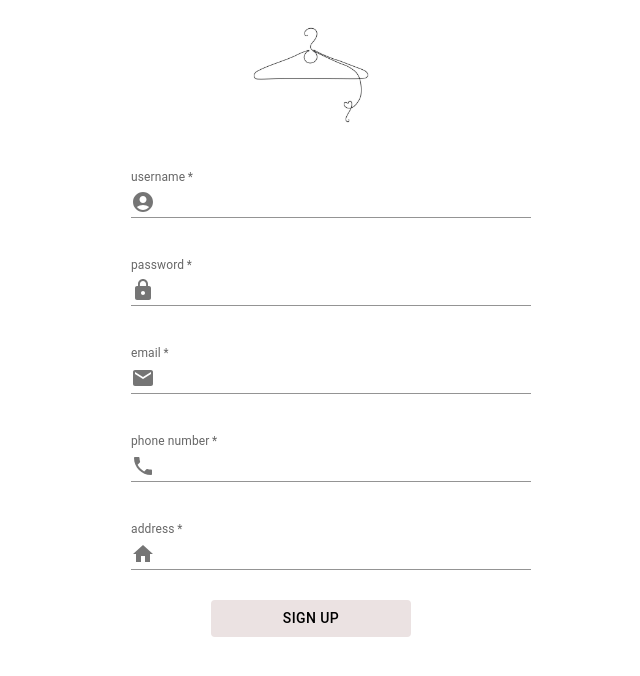
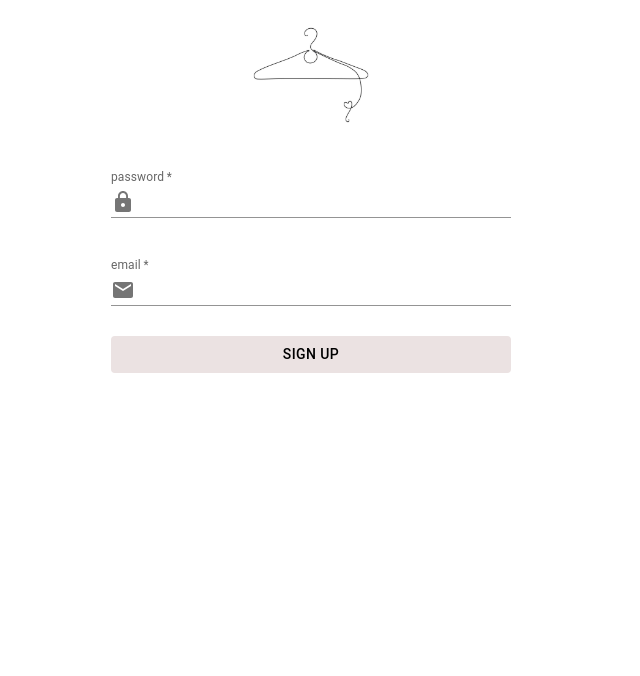
Before and after one commit to danielnissan1/myApp, a React (Create React App) app in the folder client/: page /register in a window 1280 px wide. Shown: the top 676 px of the page, without its empty margins (329-969 px from the left). Built offline with nearby package versions, Linux system fonts and the light colour scheme.

Commit message:
did only the client side

```diff
--- a/client/package.json
+++ b/client/package.json
@@ -11,6 +11,7 @@
     "@mui/icons-material": "^5.11.9",
     "@mui/material": "^5.11.9",
     "@radix-ui/react-dialog": "^1.1.4",
+    "@react-oauth/google": "^0.12.1",
     "@testing-library/jest-dom": "^5.16.5",
     "@testing-library/react": "^13.4.0",
     "@testing-library/user-event": "^13.5.0",
--- a/client/src/components/Login/register.tsx
+++ b/client/src/components/Login/register.tsx
@@ -14,11 +14,13 @@ import { z } from "zod";
 import { useNavigate } from "react-router-dom";
 import { RoutesValues } from "../../consts/routes";
 import hangerImage from "/Users/noa/Desktop/Projects/Degree/webApplications/firstAssignment/myApp/client/src/assets/hanger.jpg";
+import axios from "axios";
+import { CredentialResponse, GoogleLogin } from "@react-oauth/google";
 
 const schema = z.object({
-  username: z.string().refine((value) => /^[A-Z]/.test(value), {
-    message: "Username must start with a capital letter",
-  }),
+  // username: z.string().refine((value) => /^[A-Z]/.test(value), {
+  //   message: "Username must start with a capital letter",
+  // }),
   password: z
     .string()
     .min(5, "Password has to be at least 5 characters")
@@ -35,11 +37,11 @@ const schema = z.object({
       "Password must contain at least one capital letter, one andlowcase letter and numbers"
     ),
   email: z.string().email("Please enter a valid email address"),
-  phoneNumber: z
-    .string()
-    .length(10, "Please enter a valid phone number")
-    .startsWith("05", "Please enter a valid phone number"),
-  address: z.string(),
+  // phoneNumber: z
+  //   .string()
+  //   .length(10, "Please enter a valid phone number")
+  //   .startsWith("05", "Please enter a valid phone number"),
+  // address: z.string(),
 });
 type formData = z.infer<typeof schema>;
 
@@ -52,9 +54,27 @@ const Register = () => {
   const navigate = useNavigate();
 
   const onSignUp = (data: FieldValues) => {
-    //TODO
-    // console.log(data);
+    axios
+      .post("http://localhost:3001", {
+        email: data.email,
+        password: data.password,
+      })
+      .then((response) => {
+        console.log(response.data);
+      })
+      .catch((err) => {
+        console.log(err);
+      });
+
     navigate(RoutesValues.HOME);
+  };
+
+  const onGoogleLoginSuccess = (credentialResponse: CredentialResponse) => {
+    console.log(credentialResponse);
+  };
+
+  const onGoogleLoginError = () => {
+    console.log("Error");
   };
 
   return (
@@ -75,9 +95,9 @@ const Register = () => {
       >
         <img src={hangerImage} width={"150px"} />
         <form onSubmit={handleSubmit(onSignUp)}>
-          <TextField
+          {/* <TextField
             fullWidth
-            sx={{ margin: "20px" }}
+            sx={{ margin: "20px", width: "400px"  }}
             label="username"
             {...register("username", { required: true, minLength: 9 })}
             required={true}
@@ -91,10 +111,10 @@ const Register = () => {
               ),
             }}
             variant="standard"
-          ></TextField>
+          ></TextField> */}
           <TextField
             fullWidth
-            sx={{ margin: "20px" }}
+            sx={{ margin: "20px", width: "400px" }}
             label="password"
             {...register("password", { required: true })}
             required={true}
@@ -111,7 +131,7 @@ const Register = () => {
           ></TextField>
           <TextField
             fullWidth
-            sx={{ margin: "20px" }}
+            sx={{ margin: "20px", width: "400px" }}
             label="email"
             {...register("email")}
             required={true}
@@ -126,9 +146,9 @@ const Register = () => {
             }}
             variant="standard"
           ></TextField>
-          <TextField
+          {/* <TextField
             fullWidth
-            sx={{ margin: "20px" }}
+            sx={{ margin: "20px", width: "400px"  }}
             label="phone number"
             {...register("phoneNumber")}
             required={true}
@@ -142,10 +162,10 @@ const Register = () => {
               ),
             }}
             variant="standard"
-          ></TextField>
-          <TextField
+          ></TextField> */}
+          {/* <TextField
             fullWidth
-            sx={{ margin: "20px" }}
+            sx={{ margin: "20px", width: "400px"  }}
             label="address"
             {...register("address")}
             required={true}
@@ -157,12 +177,12 @@ const Register = () => {
               ),
             }}
             variant="standard"
-          ></TextField>
+          ></TextField> */}
           <Box display="flex" justifyContent="center" mt="10px">
             <Button
               type="submit"
               sx={{
-                width: "200px",
+                width: "400px",
                 mt: "10px",
                 backgroundColor: "#ebe2e2",
                 color: "black",
@@ -175,6 +195,13 @@ const Register = () => {
               sign up
             </Button>
           </Box>
+          <Box display="flex" justifyContent="center" mt="10px">
+            <GoogleLogin
+              width={"400px"}
+              onSuccess={onGoogleLoginSuccess}
+              onError={onGoogleLoginError}
+            ></GoogleLogin>
+          </Box>
         </form>
       </FormControl>
     </Box>
--- a/client/src/index.tsx
+++ b/client/src/index.tsx
@@ -5,11 +5,13 @@ import { BrowserRouter } from "react-router-dom";
 import App from "./App";
 import reportWebVitals from "./reportWebVitals";
 import UserProvider from "./context";
+import { GoogleOAuthProvider } from "@react-oauth/google";
 
 const root = ReactDOM.createRoot(
   document.getElementById("root") as HTMLElement
 );
 root.render(
+  <GoogleOAuthProvider clientId="911754976498-k5bjsc5apgak34oae9rgthc97g59v2bk.apps.googleusercontent.com">
     <React.StrictMode>
       <BrowserRouter>
         <UserProvider>
@@ -17,6 +19,7 @@ root.render(
         </UserProvider>
       </BrowserRouter>
     </React.StrictMode>
+  </GoogleOAuthProvider>
 );
 
 // If you want to start measuring performance in your app, pass a function
--- a/client/src/pages/feed.tsx
+++ b/client/src/pages/feed.tsx
@@ -46,7 +46,7 @@ const posts: IPost[] = [
 const Feed = ({}: Props) => {
   const [allposts, setPosts] = useState<IPost[]>(posts);
 
-  useEffect(() => console.log("here"), []);
+  // useEffect(() => console.log("here"), []);
 
   useEffect(() => {
     const getPosts = () => {
--- a/client/src/pages/home.tsx
+++ b/client/src/pages/home.tsx
@@ -3,6 +3,7 @@ import ReactDOM from "react-dom/client";
 import "./index.css";
 import App from "../App";
 import reportWebVitals from "../reportWebVitals";
+import { GoogleOAuthProvider } from "@react-oauth/google";
 
 const root = ReactDOM.createRoot(
   document.getElementById("root") as HTMLElement
--- a/client/src/instance.tsx
+++ b/client/src/services/api-client.tsx
@@ -1,8 +1,9 @@
-import axios from "axios";
+import axios, { CanceledError } from "axios";
 
 const baseURL = "http://localhost:3001";
 
-export const instance = axios.create({
+export { CanceledError };
+export const apiClient = axios.create({
   baseURL,
   headers: {
     "Access-Control-Allow-Origin": "*",
--- /dev/null
+++ b/client/src/types/auth.types.ts
@@ -0,0 +1 @@
+export type UserLoginDetails = {};
```
Also changed, not shown: client/tsconfig.json (+2 -8 lines), 1 other file (tests, documents, lock files or other folders). Lines whose indentation alone changed are shown as unchanged.
